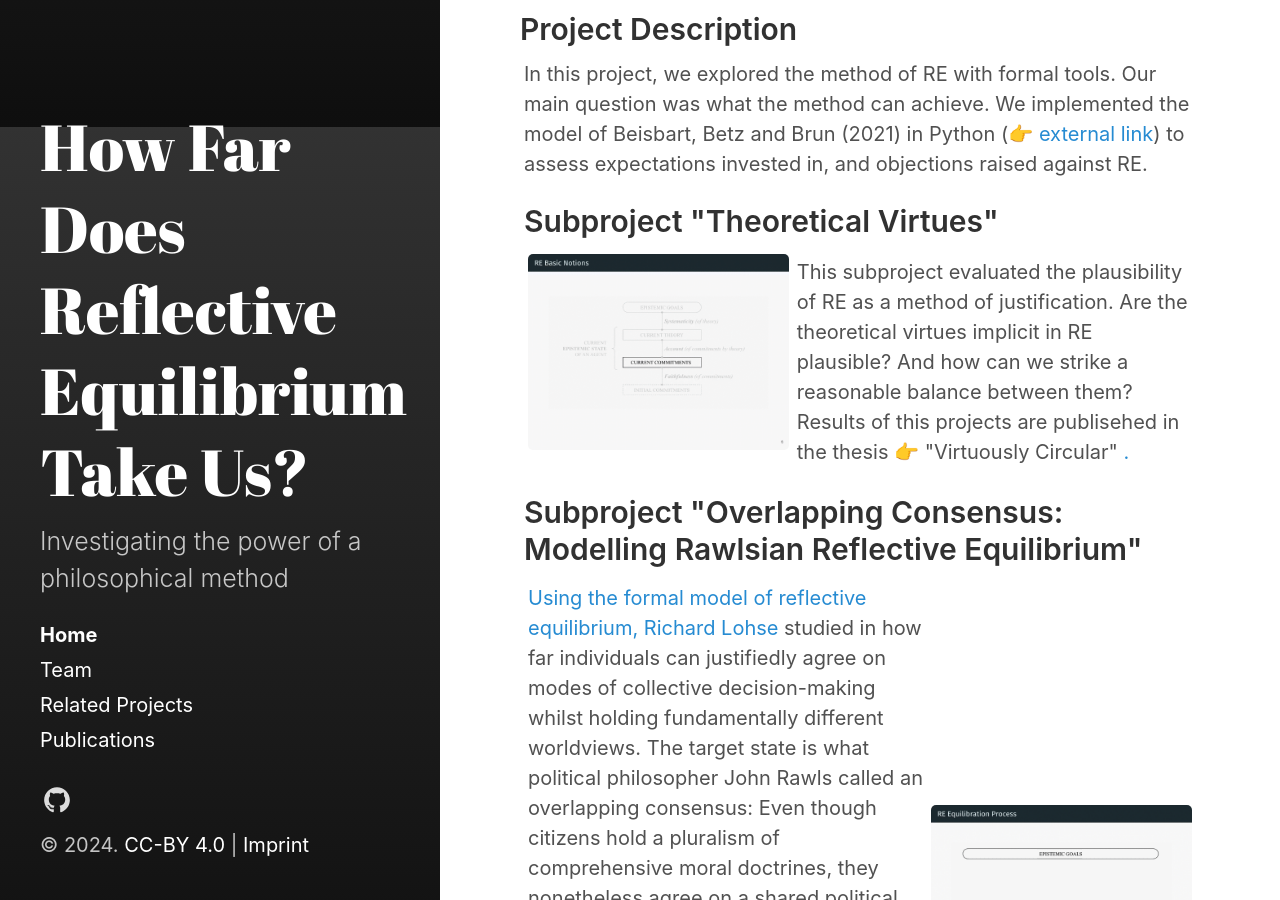
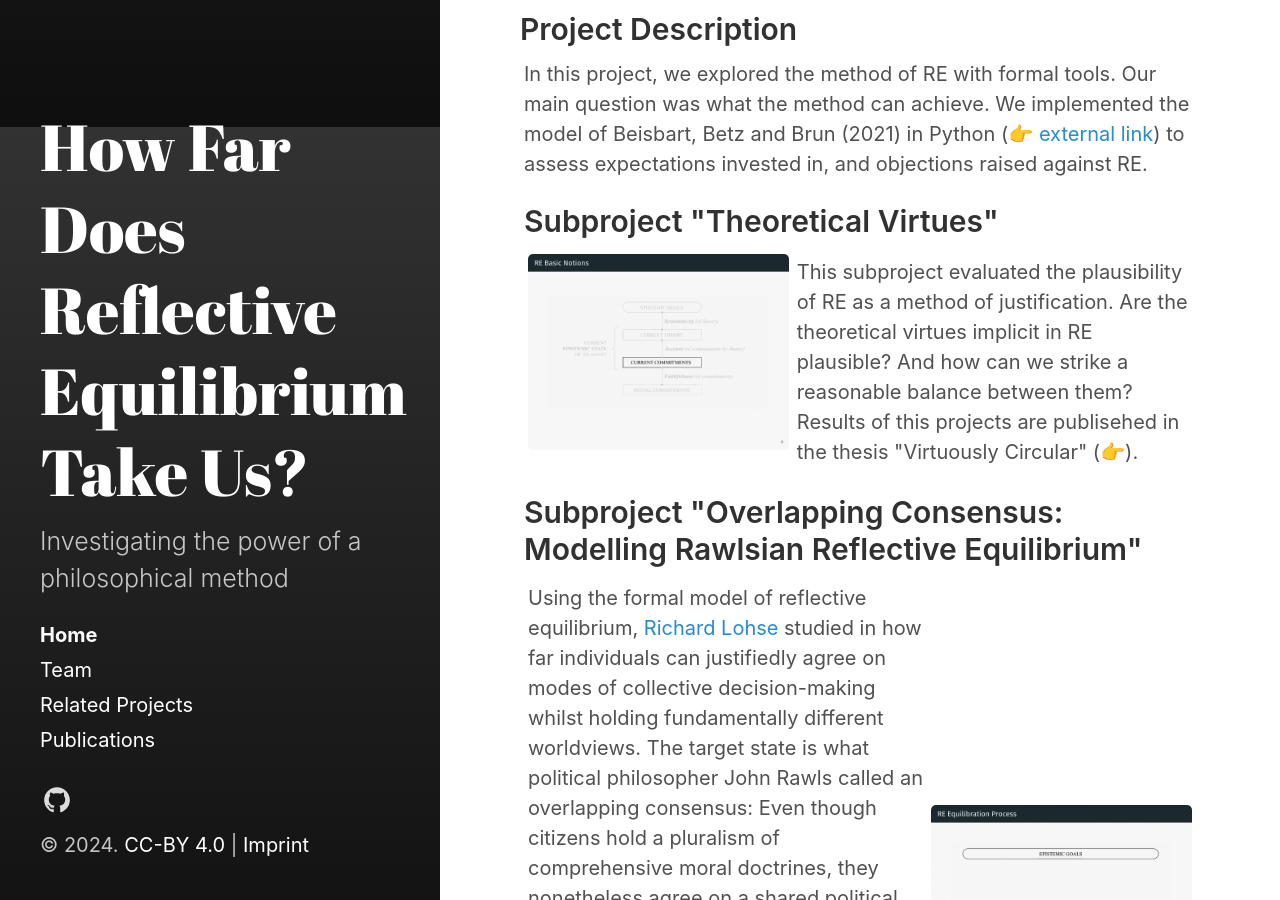
Before and after one commit to re-models/re-models.github.io, a Jekyll site: the page built from index.html, in a window 1280 px wide and 900 px high, scrolled down 773 px. Built offline with Jekyll 4.4.1, drawn with Linux system fonts in a browser that asks for light colours.

```diff
--- a/index.html
+++ b/index.html
@@ -42,7 +42,7 @@ In this project, we explored the method of RE with formal tools. Our main questi
 <div class="row">
     <div class="column40"><img src="{{ '/assets/img/re_basic_notions.gif' | relative_url }}"></div>
     <div class="column60">
-        This subproject evaluated the plausibility of RE as a method of justification. Are the theoretical virtues implicit in RE plausible? And how can we strike a reasonable balance between them? Results of this projects are publisehed in the thesis 👉 "Virtuously Circular" <a href="{{ '/publications.html#freivogel_circular_2025' | relative_url }}">.
+        This subproject evaluated the plausibility of RE as a method of justification. Are the theoretical virtues implicit in RE plausible? And how can we strike a reasonable balance between them? Results of this projects are publisehed in the thesis "Virtuously Circular" (<a href="{{ '/publications.html#freivogel_circular_2025' | relative_url }}">👉</a>).
     </div>
 </div>
 
```
